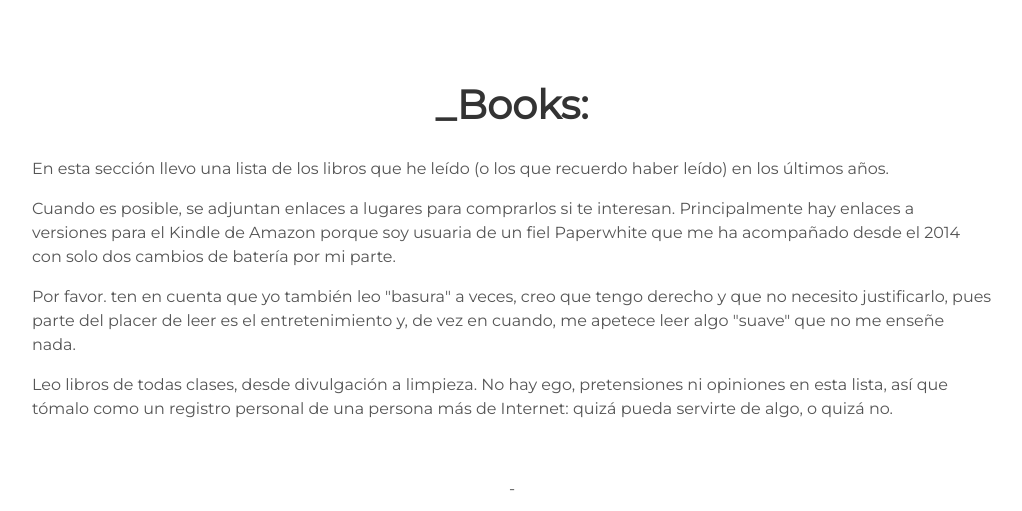
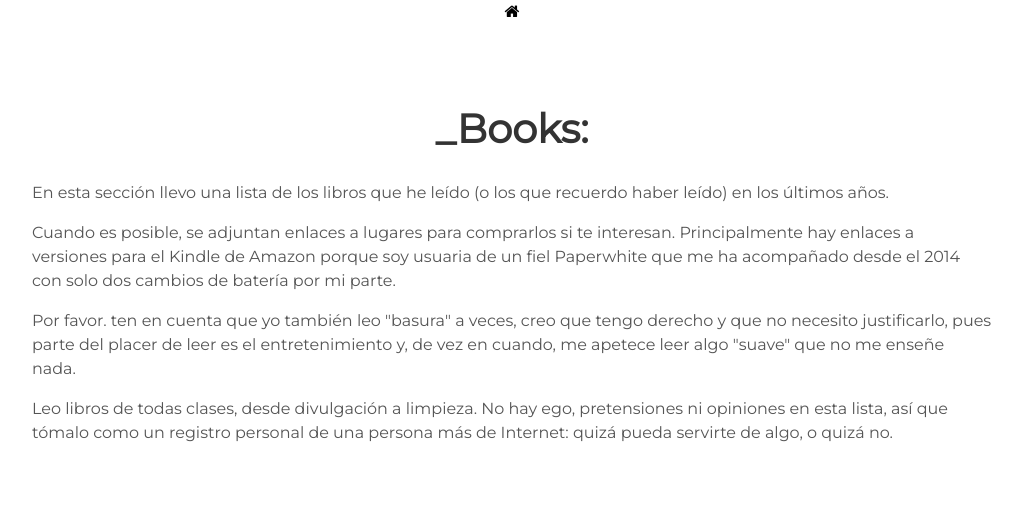
Before and after one commit to kavmini/kavmini, a Jekyll site: the page built from books.html, in a window 1280 px wide. Shown: the top 511 px of the page, without its empty margins (128-1150 px from the left). Built offline with Jekyll 4.4.1, drawn with Linux system fonts in a browser that asks for light colours.

Commit message:
Update post.html

```diff
--- a/_includes/post.html
+++ b/_includes/post.html
@@ -1,3 +1,7 @@
+ <div class="header-icons">
+        <a aria-label="Home" target="_blank" href="https://victoriaperez.me/"><i class="fa fa-home"></i></a>
+      </div>
+
 
 <div class="user-details">
   <h1> _Books: </h1>
```
